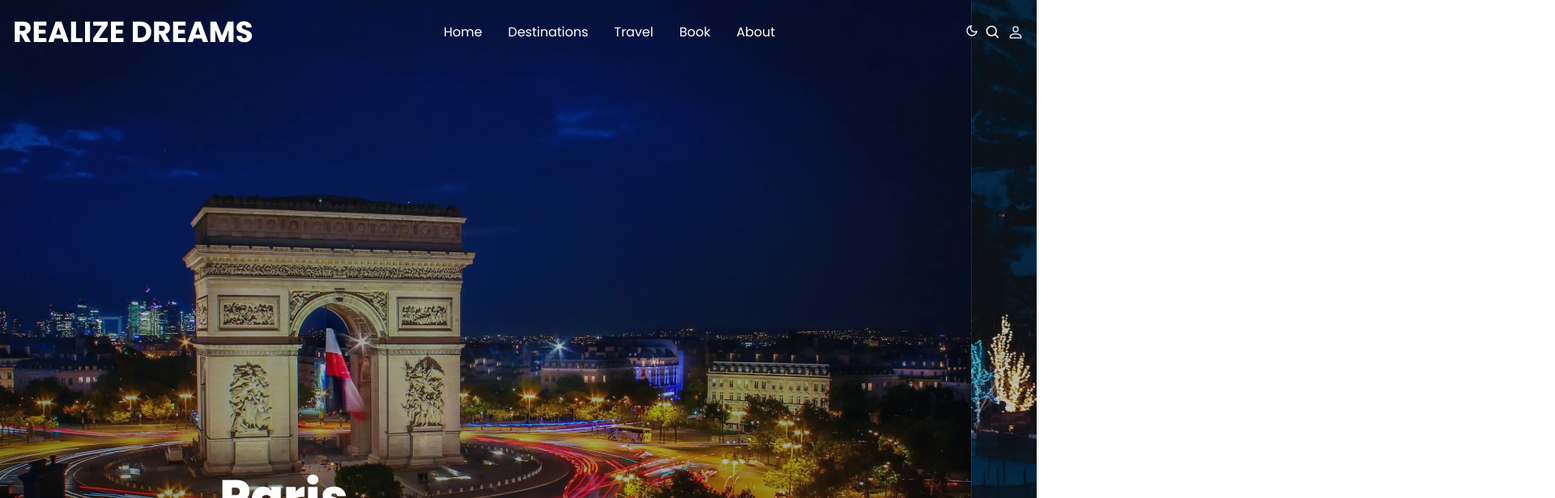
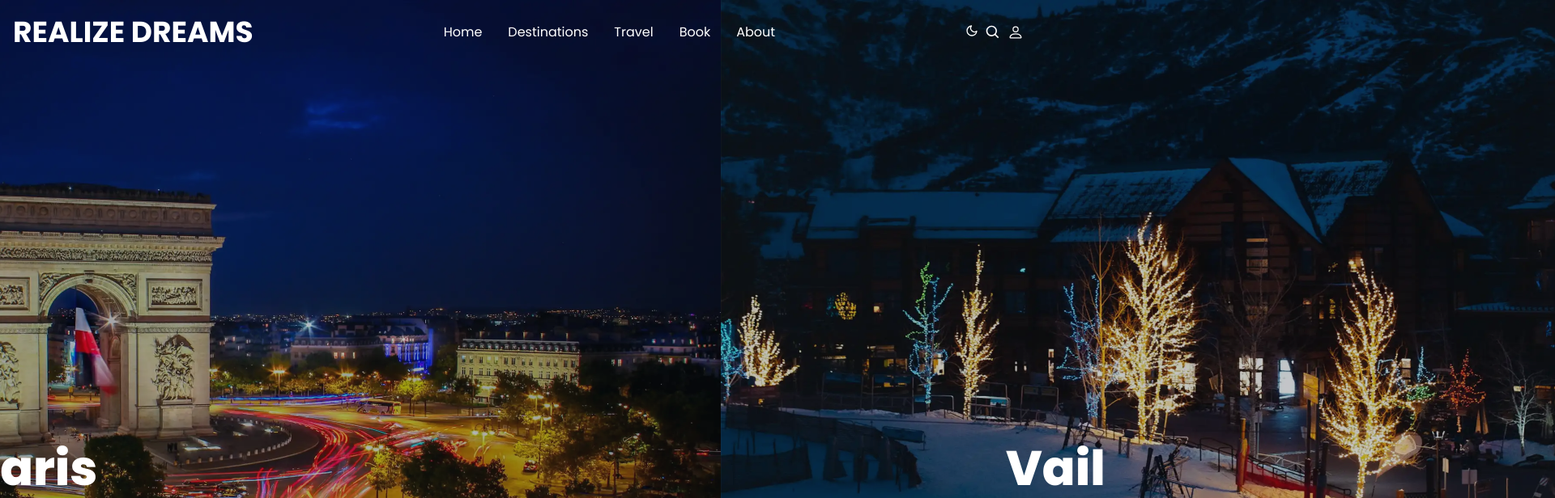
Before and after one commit to wheeler6123/realize-dreams-travel, a Next.js app: page / in a window 1280 px wide. Shown: the top 616 px of the page at 81% size, 1920 px wide, since content can reach past the window. Built offline with nearby package versions, Linux system fonts and the light colour scheme.

Commit message:
fixed styling on landscape tablet view to fill hero

```diff
--- a/app/ui/Hero.tsx
+++ b/app/ui/Hero.tsx
@@ -2,7 +2,7 @@ import Carousel from "./components/Carousel"
 
 export default function Hero() {
     return (
-        <div id="destinations" className='w-full h-auto md:h-screen relative'>
+        <div id="destinations" className='w-full h-auto lg:h-screen relative'>
             <Carousel />
         </div>
     )
--- a/app/ui/components/Carousel.tsx
+++ b/app/ui/components/Carousel.tsx
@@ -10,10 +10,10 @@ export default function Carousel() {
 
     return (
         <div
-            className="overflow-hidden bg-gray-200 w-full mx-auto flex items-center justify-center h-auto z-0"
+            className="bg-gray-200 w-full mx-auto flex items-center justify-center h-full z-0"
             ref={emblaRef}
         >
-            <div className="flex">
+            <div className="flex h-full">
                 {sliderData?.map((item) => {
                     return (
                     <div className="embla__slide relative h-full w-full" key={item.id}>
```
